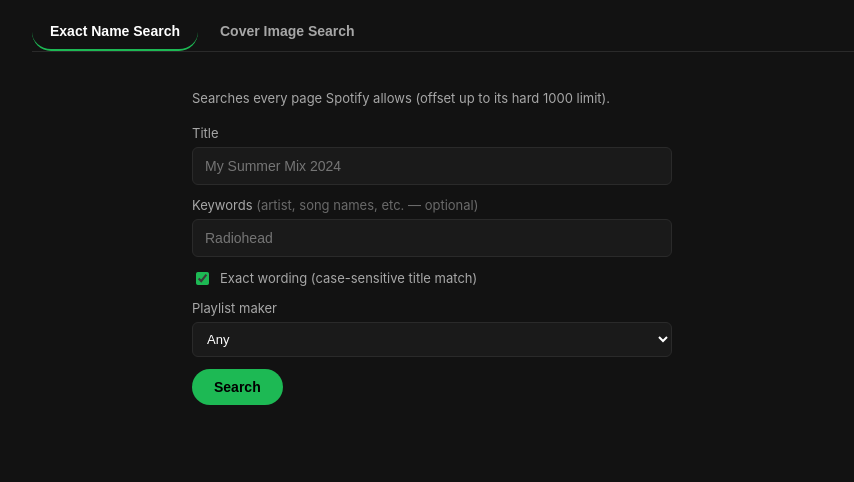
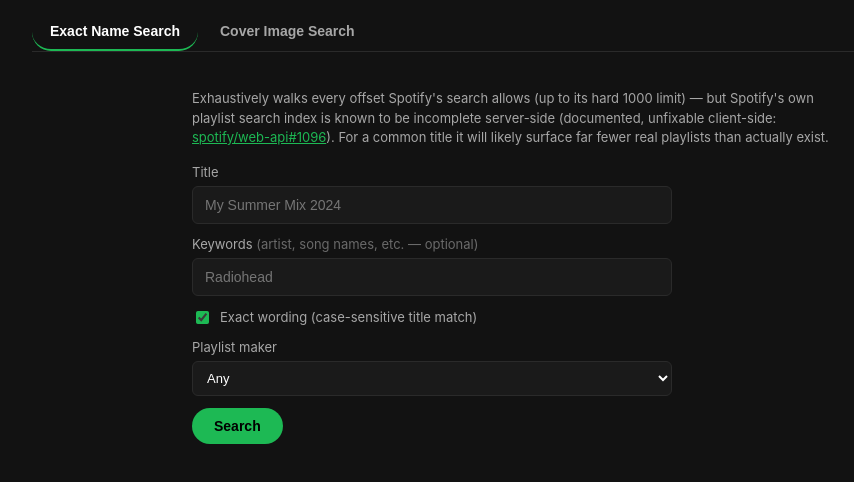
Before and after one commit to wbrous/spotify-playlist-finder, a website: page public/index.html in a window 1280 px wide. Shown: the part 56-538 px from the top of the page, without its empty margins (0-854 px from the left). Drawn offline with Linux system fonts and the light colour scheme.

Commit message:
Document Spotify's known-incomplete playlist search index (spotify/web-api#1096); no client-side fix exists

```diff
--- a/public/index.html
+++ b/public/index.html
@@ -17,7 +17,7 @@
 
     <main>
       <section id="name-panel" class="panel active">
-        <p class="hint">Searches every page Spotify allows (offset up to its hard 1000 limit).</p>
+        <p class="hint">Exhaustively walks every offset Spotify's search allows (up to its hard 1000 limit) &mdash; but Spotify's own playlist search index is known to be incomplete server-side (documented, unfixable client-side: <a href="https://github.com/spotify/web-api/issues/1096" target="_blank" rel="noopener noreferrer">spotify/web-api#1096</a>). For a common title it will likely surface far fewer real playlists than actually exist.</p>
         <form id="name-form" class="search-form" data-prefix="name">
           <div class="field-row">
             <label for="name-title">Title</label>
--- a/public/style.css
+++ b/public/style.css
@@ -72,6 +72,10 @@ main {
 
 .hint.small {
   margin: 8px 0 0;
+}
+
+.hint a {
+  color: var(--green);
 }
 
 .search-form {
```
Also changed, not shown: README.md.
